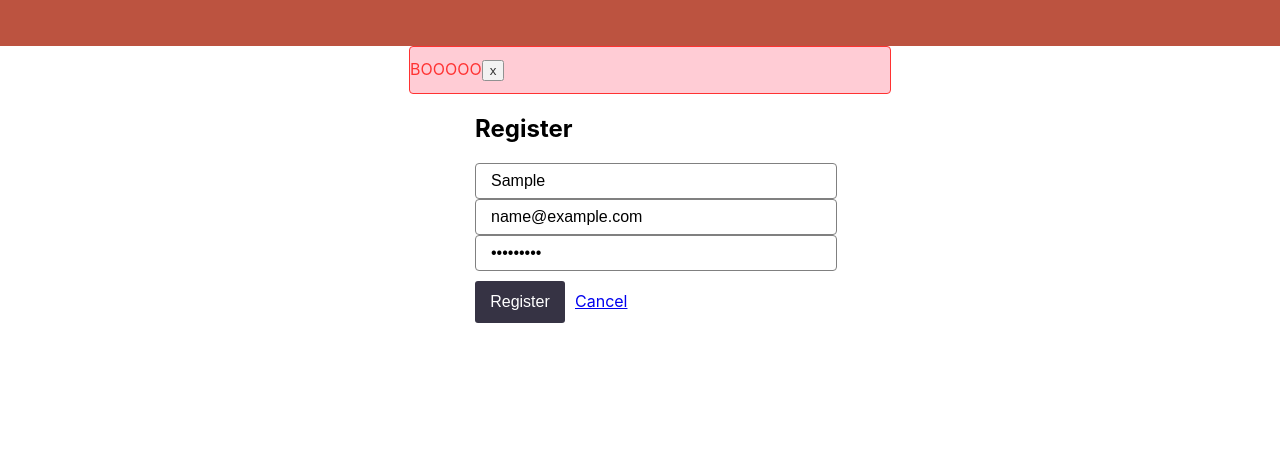
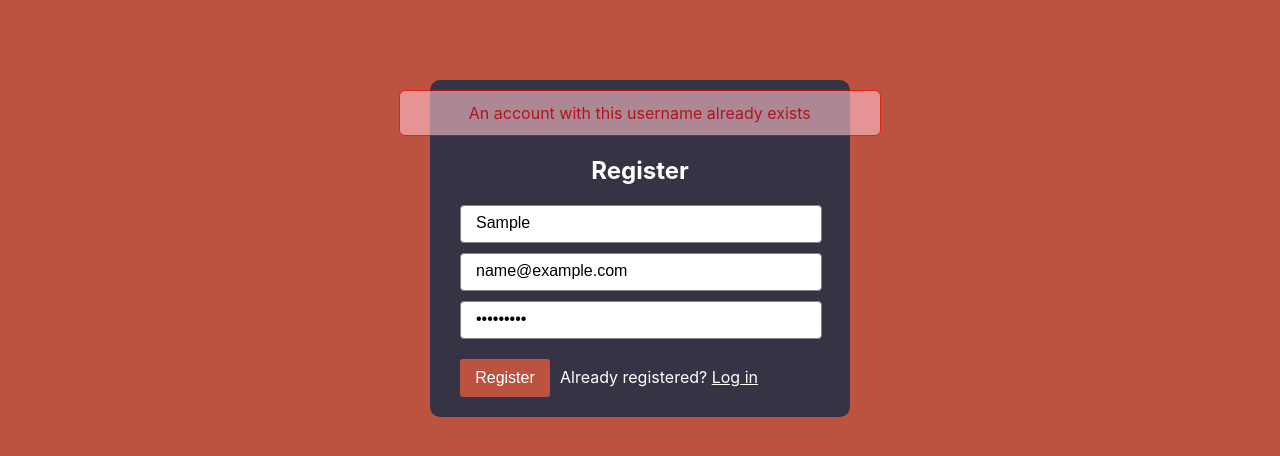
Before and after one commit to Adarkazanli96/Pokedex, a React (Create React App) app: page /signup in a window 1280 px wide. Both pictures are taken after typing "Sample", "name@example.com", "Sample123" into the empty fields and a click on the button "Register". Shown: the top 456 px of the page. Built offline with nearby package versions, Linux system fonts and the light colour scheme; no server answers.

Commit message:
finished popups logic

```diff
--- a/src/App.js
+++ b/src/App.js
@@ -54,12 +54,12 @@ class App extends React.Component{
     return (
 
       <div>
-        <nav className="navbar">
+
         {store.getState().reducer.isAuthenticated
-            ? <button className = "logout-btn" onClick={this.handleClick}>Log Out</button>
+            ? <nav className="navbar"><button className = "logout-btn" onClick={this.handleClick}>Log Out</button></nav>
             : null
           }
-        </nav>
+
 
             {routes}
 
--- a/src/App.less
+++ b/src/App.less
@@ -24,14 +24,14 @@ float: right;
   border: none;
   transition-duration: 0.3s;
   border-radius: 3px;
-  color: #BC5340;
+  background-color: #363344;
+  color: #bc5340;
   margin-right: 20%;
 
 }
 
 .logout-btn:hover{
-  background-color: #EEEEEE;
-border-color: red;
+  background-color: #c1c1bf;
 border-width: 2px;
   cursor: pointer;
 }
--- a/src/components/Popup.js
+++ b/src/components/Popup.js
@@ -3,10 +3,15 @@ import './Popup.less'
 
 let popups = props =>{
 
-        return(<div className = "popup-container">
+        return(
+                <div className = {"popup-container " + props.color}>
+                        <div style = {{textAlign: "center", opacity: 1}} className = "content">
                         {props.content}
-                        <button onClick = {() => props.onClick()}>x</button>
-        </div>);
+                        </div>
+
+                </div>
+
+        );
 
 }
 
--- a/src/components/Popup.less
+++ b/src/components/Popup.less
@@ -1,31 +1,28 @@
-.green{
-    background-color: green
-}
-
-.red{
 
 
-}
+.popup-container{
 
-.popup-container{
-    background-color: pink;
-    opacity: 0.8;
+        opacity: 0.6;
         width: 480px;
-    color: red;
+
         //height: 40px;
-    border-radius: 4px;
+        border-radius: 6px;
         //margin:0 auto;
-    margin-left: -20%;
+        margin-left: -17%;
 
-    border: 1px solid red;
+
         padding-top: 12px;
         padding-bottom: 12px;
 }
 
-.color{
-
+.popup-container.red{
+    background-color: pink;
+    color: red;
+    border: 1px solid red;
 }
 
-.txt{
-
+.popup-container.green{
+    background-color: #Aff7A2;
+    color: green;
+    border: 1px solid green;
 }
--- a/src/containers/Login.js
+++ b/src/containers/Login.js
@@ -1,6 +1,7 @@
 import React, { Component } from 'react';
 import './Login.less'
 
+import Popup from '../components/Popup'
 import { connect } from 'react-redux';
 import { userLoginFetch} from '../actions/actions'; // get the actions
 import store from '../Store';
@@ -10,6 +11,7 @@ class LoginPage extends Component {
   constructor() {
     super();
     this.state = {
+      showPopup: false
     };
   }
 
@@ -35,19 +37,25 @@ class LoginPage extends Component {
         }
 
       // wrong username or password
-      else if(!isAuth){
+      else{
         console.log("about to clear the login form")
         document.getElementById("login-form").reset();
+        this.setState({showPopup: true})
 
       }
 
   }
 
   render() {
+    let popup = <Popup
+    content = {"Username or password is incorrect"}
+    color = {"red"}/>
 
     return (
-      <div className = "login-container">
-        <h2>Login</h2>
+      <div className = "login-bg">
+        <div className = "login-container">
+        {this.state.showPopup ? popup : null}
+        <h2 style = {{color:"white", textAlign: "center"}}>Login</h2>
         <form className = "login" id="login-form" onSubmit={this.handleSubmit}>
 
           <input className = "login-input" id="username" name="username" type="text" placeholder = "Username" required/>
@@ -55,10 +63,12 @@ class LoginPage extends Component {
           <input className = "login-input" id="password" name="password" type="password" placeholder = "Password" required/>
 
           <button className = "login-btn" type="submit">Login</button>
-          <Link to="/signup">Create an Account</Link>
+          <Link style = {{color:"white"}} to="/signup">Create an Account</Link>
         </form>
 
       </div>
+      </div>
+
     );
   }
 }
--- a/src/containers/Login.less
+++ b/src/containers/Login.less
@@ -9,24 +9,30 @@
     display: block;
     width: 330px;
     padding: 8px 15px;
+    padding-bottom: 10px;
     border: 1px solid gray;
     font-size: 16px;
     font-weight: 400;
     margin:0 auto;
+    margin-bottom: 10px;
 }
 
 .login-container{
-    width: 330px;
+  margin-top: 80px;
+    width: 360px;
     //text-align:center;
-
+    background-color: #363344;
+    padding: 10px 30px 20px 30px;
     display: block;
     margin-left: auto;
-    margin-right: auto
+    margin-right: auto;
+    border-radius: 10px;
 
 }
 
 .login-btn{
-  background-color: #363344;
+  background-color: #bc5340;
+  ;
   color: white;
   width: 90px;
   text-align: center;
@@ -46,3 +52,27 @@
   background-color: #c1c1bf;
   cursor: pointer;
 }
+
+.login-bg{
+  background-size: cover;
+
+  background-color: #BC5340;
+  min-height: 100%;
+    min-width: 1024px;
+
+
+    -webkit-background-size: cover;
+    -moz-background-size: cover;
+    -o-background-size: cover;
+    background-size: cover;
+
+    min-height: 100%;
+    min-width: 1024px;
+
+    /* Set up proportionate scaling */
+    width: 100%;
+    height: auto;
+
+    position: fixed;
+
+}
--- a/src/containers/Pokedex.less
+++ b/src/containers/Pokedex.less
@@ -66,6 +66,7 @@
     position: relative;
     top: 5px;
     left: 15px;
+
 }
 
 .bluedot:before{
@@ -99,6 +100,17 @@
     display: flex;
     left: 50px;
     bottom: 27px;
+    .red{
+      background: #ee5253;
+    }
+
+    .yellow{
+      background: #feca57;
+    }
+
+    .green{
+      background: #1dd1a1;
+    }
 
   }
   .dot{
@@ -110,17 +122,7 @@
     border: 1px solid rgb(177, 52, 52);
   }
 
-  .red{
-    background: #ee5253;
-  }
 
-  .yellow{
-    background: #feca57;
-  }
-
-  .green{
-    background: #1dd1a1;
-  }
 
   @media (min-width: 320px) and (max-width: 480px) {
     .pokedex{
--- a/src/containers/Signup.js
+++ b/src/containers/Signup.js
@@ -9,7 +9,8 @@ class SignupForm extends React.Component {
     constructor() {
       super();
       this.state = {
-        showPopup: false
+        showPopup: false,
+        error: false
       }
       this.handleSubmit = this.handleSubmit.bind(this);
     }
@@ -36,33 +37,46 @@ class SignupForm extends React.Component {
         })
 
         if(success){
-          this.props.history.push("/login");
+          this.setState({
+            showPopup : true,
+            error: false
+          })
         }
         else{
-          this.setState({showPopup: true})
+          this.setState({
+            showPopup: true,
+            error: true
+          })
+
           //document.getElementById("signup-form").reset();
         }
 
     }
 
-    handleDismiss  = () => {
-      this.setState({showPopup: false})
-    }
+    render() {
+      let popup;
 
-    render() {
-      let popup = <Popup
-                    content = {"BOOOOO"}
+      if(!this.state.error){
+        popup = <Popup
+          content = {"Registration successful"}
+          color = {"green"}
+          />
+      }
+      else{
+        popup = <Popup
+                    content = {"An account with this username already exists"}
                     color = {"red"}
-                    onClick = {this.handleDismiss}
                     />
+      }
+
+
+
       return (
 
-        <div>
-
-
+        <div className = "signup-bg">
         <div className = "signup-container">
         {this.state.showPopup ? popup : null}
-          <h2>Register</h2>
+          <h2 style = {{color:"white", textAlign: "center"}}>Register</h2>
           <form className = "signup-form" id = "signup-form" onSubmit={this.handleSubmit}>
             <input className = "signup-input" id="username" name="username" type="text" placeholder = "Username" required/>
 
@@ -70,7 +84,8 @@ class SignupForm extends React.Component {
 
             <input className = "signup-input" id="password" name="password" type="password" placeholder = "Password" required/>
             <button className = "signup-btn" type="submit">Register</button>
-            <Link to="/login">Cancel</Link>
+            <span style = {{color:"white"}}>{"Already registered? "}</span>
+            <Link style = {{color:"white"}} to="/login">Log in</Link>
         </form>
         </div>
         </div>
--- a/src/containers/Signup.less
+++ b/src/containers/Signup.less
@@ -6,30 +6,36 @@
   display: block;
   width: 330px;
   padding: 8px 15px;
+  padding-bottom: 10px;
   border: 1px solid gray;
   font-size: 16px;
   font-weight: 400;
   margin:0 auto;
+  margin-bottom: 10px;
 }
 
 .signup-container{
-    width: 330px;
-    text-align:left;
-
+margin-top: 80px;
+  width: 360px;
+  //text-align:center;
+  background-color: #363344;
+  padding: 10px 30px 20px 30px;
   display: block;
   margin-left: auto;
-    margin-right: auto
+  margin-right: auto;
+  border-radius: 10px;
 
 }
 
 .signup-btn{
-  background-color: #363344;
+background-color: #bc5340;
+;
 color: white;
 width: 90px;
 text-align: center;
 margin-right: 10px;
 
-  padding: 12px 12px;
+padding: 10px 10px;
 //margin: 8px 0;
 margin-top: 10px;
 font-size: 12pt;
@@ -43,3 +49,27 @@
 background-color: #c1c1bf;
 cursor: pointer;
 }
+
+.signup-bg{
+background-size: cover;
+
+background-color: #BC5340;
+min-height: 100%;
+  min-width: 1024px;
+
+
+  -webkit-background-size: cover;
+  -moz-background-size: cover;
+  -o-background-size: cover;
+  background-size: cover;
+
+  min-height: 100%;
+  min-width: 1024px;
+
+  /* Set up proportionate scaling */
+  width: 100%;
+  height: auto;
+
+  position: fixed;
+
+}
```
Lines whose indentation alone changed are shown as unchanged.
